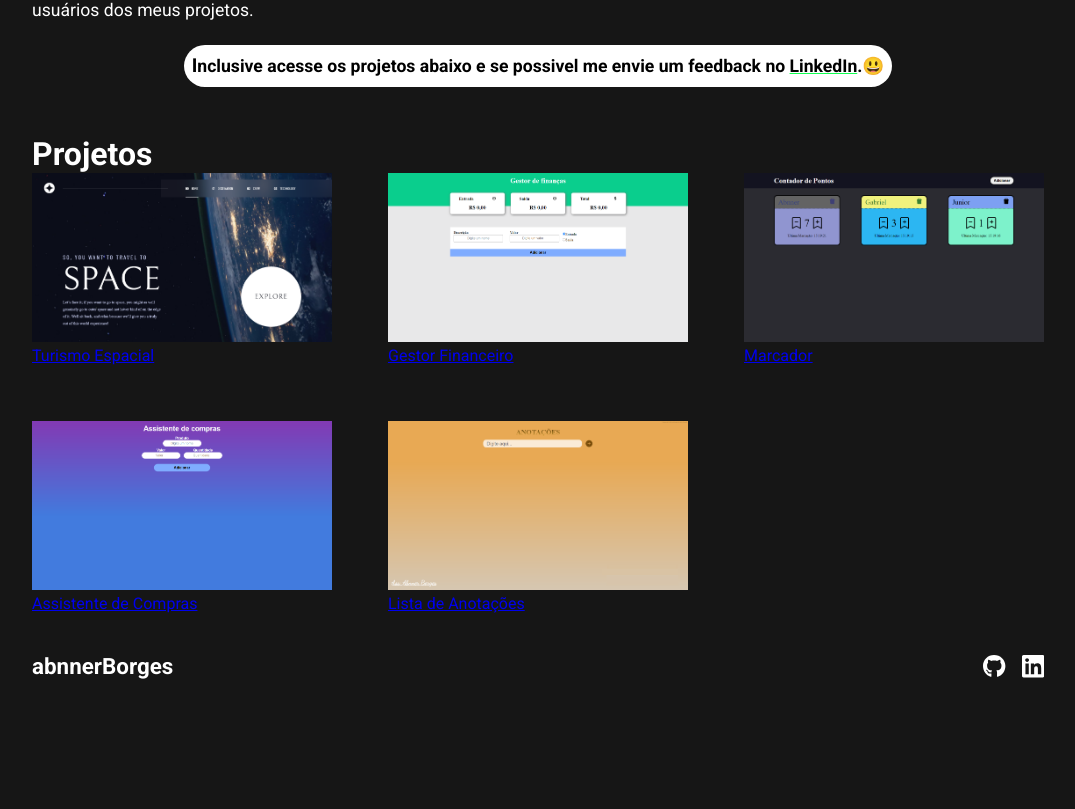
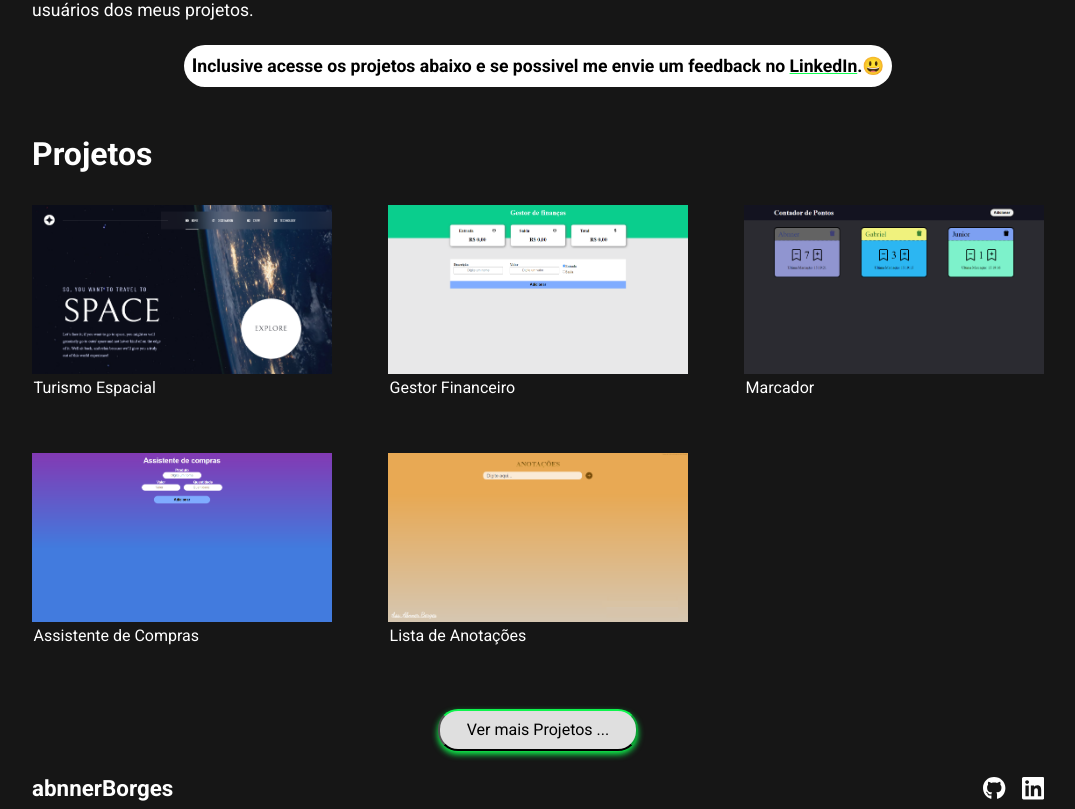
Before and after one commit to AbnnerB/portfolio, a React (Create React App) app: page / in a window 1280 px wide. Shown: the part 828-1637 px from the top of the page, without its empty margins (102-1177 px from the left). Before the commit the page ends 1515 px from the top, so only its background shows below. Built offline with nearby package versions, Linux system fonts and the light colour scheme.

Commit message:
chuvendo muito

```diff
--- a/src/Components/ProjectCard/index.js
+++ b/src/Components/ProjectCard/index.js
@@ -5,7 +5,7 @@ export default function ProjectCard({ item }) {
     <div className="projectCard">
       <Link to={`/details/${item.id}`}>
         <img src={item.src1} alt="projeto22" />
-        <spa>{item.name}</spa>
+        <span>{item.name}</span>
       </Link>
     </div>
   );
--- a/src/Data/InfoProjects.js
+++ b/src/Data/InfoProjects.js
@@ -44,6 +44,14 @@ const InfoProjects = [
     linkVercel: "https://todo-list-abnnerb.vercel.app/",
     moreInfo: `Uma simples lista de tarefas com funções de adicionar, marcar como feito e excluir.`,
   },
+  {
+    id: "5",
+    name: "Todo-list Plus",
+    src1: "assets/TodoList1.png",
+    technologiesUsed: "HTML, CSS, JS, REACT",
+    linkVercel: "https://todo-list-pluss.vercel.app/",
+    moreInfo: `Nesta lista de Tarefas temos uma função a mais, que é a pagina de detalhes de cada tarefa criada pelo usuário, podendo adicionar Titulos, Listas e parágrafos `,
+  },
 ];
 
 export default InfoProjects;
--- a/src/Pages/Home/index.jsx
+++ b/src/Pages/Home/index.jsx
@@ -11,6 +11,8 @@ import { FaAngleRight, FaAngleLeft, FaUnderline } from "react-icons/fa";
 import TypeWriterEffect from "react-typewriter-effect";
 
 export default function Home() {
+  const dataTop5 = InfoProjects.slice(0, 5);
+
   const carousel = useRef(null);
 
   function carouselScrollLeft() {
@@ -95,10 +97,13 @@ export default function Home() {
           </section> */}
 
           <section className="containerProjects">
-            {InfoProjects.map((item) => (
+            {dataTop5.map((item) => (
               <ProjectCard key={item.id} item={item} />
             ))}
           </section>
+          <button className="seeMoreProjectsButton">
+            Ver mais Projetos ...
+          </button>
         </section>
       </main>
       <footer>
--- a/src/Pages/Home/styles.css
+++ b/src/Pages/Home/styles.css
@@ -94,6 +94,8 @@ main {
 
 .projects {
   margin-top: 3rem;
+  display: flex;
+  flex-direction: column;
 }
 .projects h3 {
   font-size: 2rem;
@@ -137,10 +139,12 @@ main {
 } */
 
 .containerProjects {
+  margin: 2rem 0;
   display: grid;
   grid-template-columns: repeat(auto-fill, 300px);
   gap: 1.5rem;
   justify-content: space-between;
+  align-items: center;
   /* background-color: #0fff50; */
 }
 
@@ -153,6 +157,56 @@ main {
 
 .projectCard img {
   width: 100%;
+}
+.projectCard a {
+  text-decoration: none;
+  color: white;
+}
+.projectCard span {
+  padding-left: 0.1rem;
+}
+
+.seeMoreProjectsButton {
+  margin: 0rem auto 1rem auto;
+  width: 200px;
+  padding: 0.6rem 1rem;
+  border-radius: 20px;
+  /* border: 1px solid white; */
+  /* border: 4px solid #0fff50; */
+  /* border-top: 3px solid #0fff50;
+  border-right: 3px solid #0fff50;
+  border-bottom: 3px solid #0fff50;
+  border-left: 3px solid #0fff50; */
+
+  background-color: rgb(223, 223, 223);
+  /* box-shadow: 2px 2px 5px #0fff50; */
+  font-size: 1rem;
+  cursor: pointer;
+  animation: colorButton 5s ease-in-out infinite;
+}
+
+.seeMoreProjectsButton:active {
+  box-shadow: 1px 1px 2px #0fff50;
+}
+
+@keyframes colorButton {
+  0% {
+    border-top: 3px solid #0fff50;
+    box-shadow: -4px 2px 6px #0fff50;
+  }
+
+  25% {
+    border-right: 3px solid #0fff50;
+    box-shadow: 2px 4px 6px #0fff50;
+  }
+  50% {
+    border-right: 3px solid #0fff50;
+    box-shadow: -2px 4px 6px #0fff50;
+  }
+  100% {
+    border-bottom: 3px solid #0fff50;
+    box-shadow: -4px -4px 6px #0fff50;
+  }
 }
 
 @media screen and (max-width: 900px) {
```
